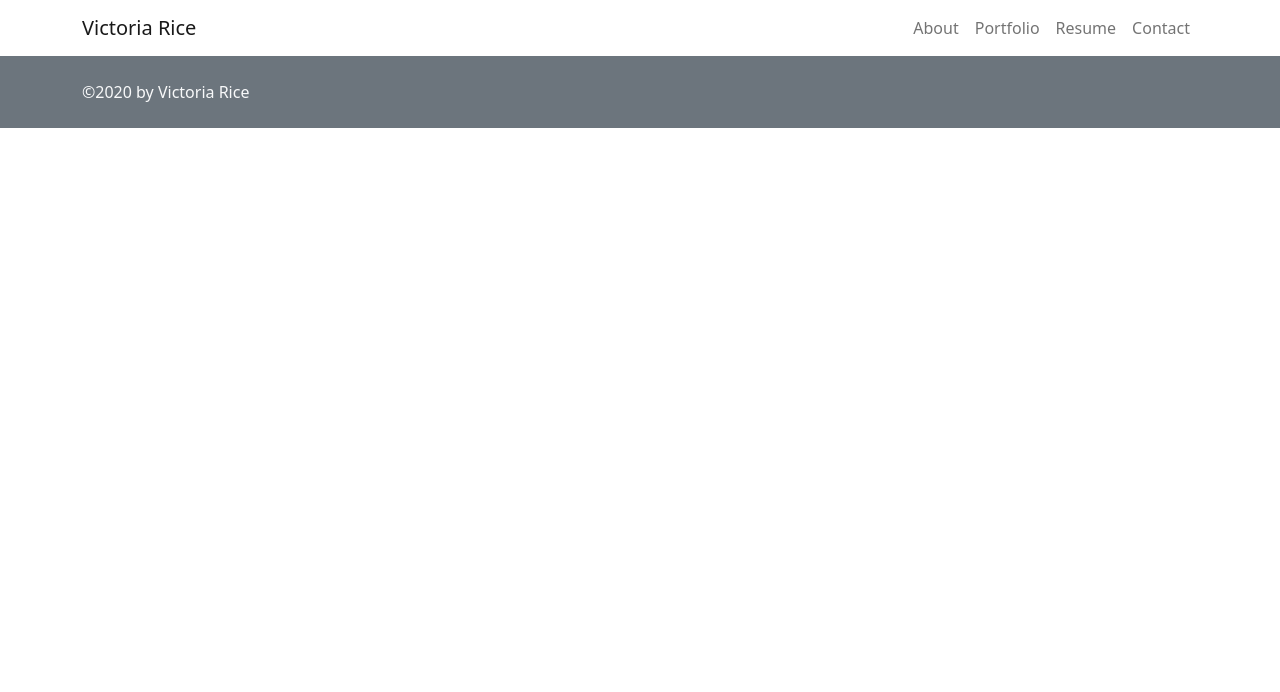
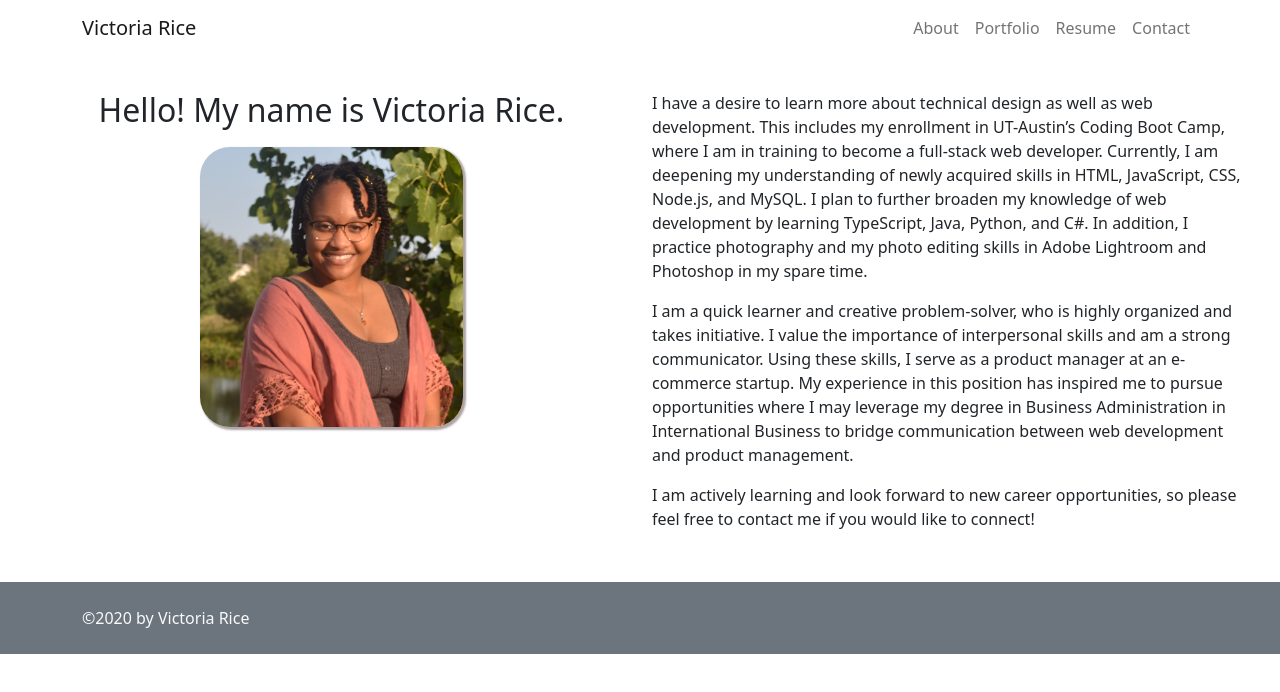
Before and after one commit to vtori37/VictoriaRice_Portfolio, a React (Create React App) app in the folder victoria_portfolio/: page / in a window 1280 px wide. Shown: the top 692 px of the page. Built offline with nearby package versions, Linux system fonts and the light colour scheme.

Commit message:
about page finished

```diff
--- a/victoria_portfolio/src/App.js
+++ b/victoria_portfolio/src/App.js
@@ -15,6 +15,7 @@ function App() {
     <Router>
       <Navi />
         <Routes>
+          <Route path="/" element={<About />} />
           <Route path="/About" element={<About />} />
           <Route path="portfolio" element={<Portfolio />} />
           <Route path="contact" element={<Contact />} />
--- a/victoria_portfolio/src/pages/About.js
+++ b/victoria_portfolio/src/pages/About.js
@@ -1,20 +1,35 @@
-import React from 'react'
-
-// import profilePhoto from "../../src/assets/profile";
+import React from 'react';
+import "bootstrap/dist/css/bootstrap.css";
+import profilePic from "../profile/profilePic.png";
+import Col from 'react-bootstrap/Col';
+import Row from 'react-bootstrap/Row';
+import "../styles/about.css";
 
 function About() {
+  return (
+    <section className="content-body">
+     <Row className="about-row">
+      <Col>
+        <div className="img-box">
+          <h2 class="about">Hello! My name is Victoria Rice.</h2>
+          <img className="profile-img"  alt="Victoria is smiling." src={profilePic} />
+        </div>
+      </Col>
 
-  return (
-    <section className="my-5" >
-      <h2 id="about">Hello! My name is Victoria Rice.</h2>
-      {/* <img className="my-2" style={{ width: "100%" }} alt="Profile Photo" /> */}
-      <div className="my-2">
-        <p>I have always had a deep appreciation for the art of storytelling, as I believe that storytelling can promote human togetherness and understanding. Whether it's through my own projects or collaborating with others, my goal is to aid in the cultivation of ideas and the creation of stories that utilize various mediums such as film, animation, video games, and digital media.
-  I also value the importance of interpersonal skills and am a strong communicator. I am a quick learner and creative problem-solver, who is highly organized and takes initiative. Using these skills, I serve as a product manager at an e-commerce startup. My experience in this position has inspired me to pursue opportunities where I may leverage my degree in Business Administration in International Business to bridge communication between web development and product management.
-  I want to further enrich my knowledge of the world of gaming, film, animation, and digital media; therefore, I have a desire to learn more about technical design as well as web development. This includes my enrollment in UT-Austin’s Coding Boot Camp, where I am in training to become a full-stack web developer. Currently, I am deepening my understanding of newly acquired skills in HTML, JavaScript, CSS, Node.js, and MySQL. I plan to further broaden my knowledge of web development by learning TypeScript, Java, Python, and C#. In addition, I practice photography and my photo editing skills in Adobe Lightroom and Photoshop in my spare time.
-  I am actively learning and look forward to new career opportunities, so please feel free to contact me if you believe I may be a good fit for your company.
-        </p>
-      </div>
+      <Col className="about-me">
+        <div>
+          <p>
+          I have a desire to learn more about technical design as well as web development. This includes my enrollment in UT-Austin’s Coding Boot Camp, where I am in training to become a full-stack web developer. Currently, I am deepening my understanding of newly acquired skills in HTML, JavaScript, CSS, Node.js, and MySQL. I plan to further broaden my knowledge of web development by learning TypeScript, Java, Python, and C#. In addition, I practice photography and my photo editing skills in Adobe Lightroom and Photoshop in my spare time.
+          </p>
+          <p>
+          I am a quick learner and creative problem-solver, who is highly organized and takes initiative.  I value the importance of interpersonal skills and am a strong communicator. Using these skills, I serve as a product manager at an e-commerce startup. My experience in this position has inspired me to pursue opportunities where I may leverage my degree in Business Administration in International Business to bridge communication between web development and product management.
+          </p>
+          <p>
+          I am actively learning and look forward to new career opportunities, so please feel free to contact me if you would like to connect!
+          </p>
+        </div>
+      </Col>
+     </Row>
     </section>
   )
 }
--- /dev/null
+++ b/victoria_portfolio/src/styles/about.css
@@ -0,0 +1,23 @@
+.content-body {
+  margin: 35px 35px;
+}
+
+.about {
+  text-align: center;
+  padding-bottom: 10px;
+
+}
+.img-box {
+  align-items: center;
+}
+.profile-img {
+  display: block;
+  margin-left: auto;
+  margin-right: auto;
+  border-radius: 30px;
+  height: 30%;
+  box-shadow: 2px 2px 2px 1px rgb(121, 100, 101, 0.6);
+}
+.about-me {
+
+}
```
Also changed, not shown: victoria_portfolio/src/profile/profilePic.png (renamed from victoria_portfolio/src/profile/profilePhoto.png), 1 other file (tests, documents, lock files or other folders).
